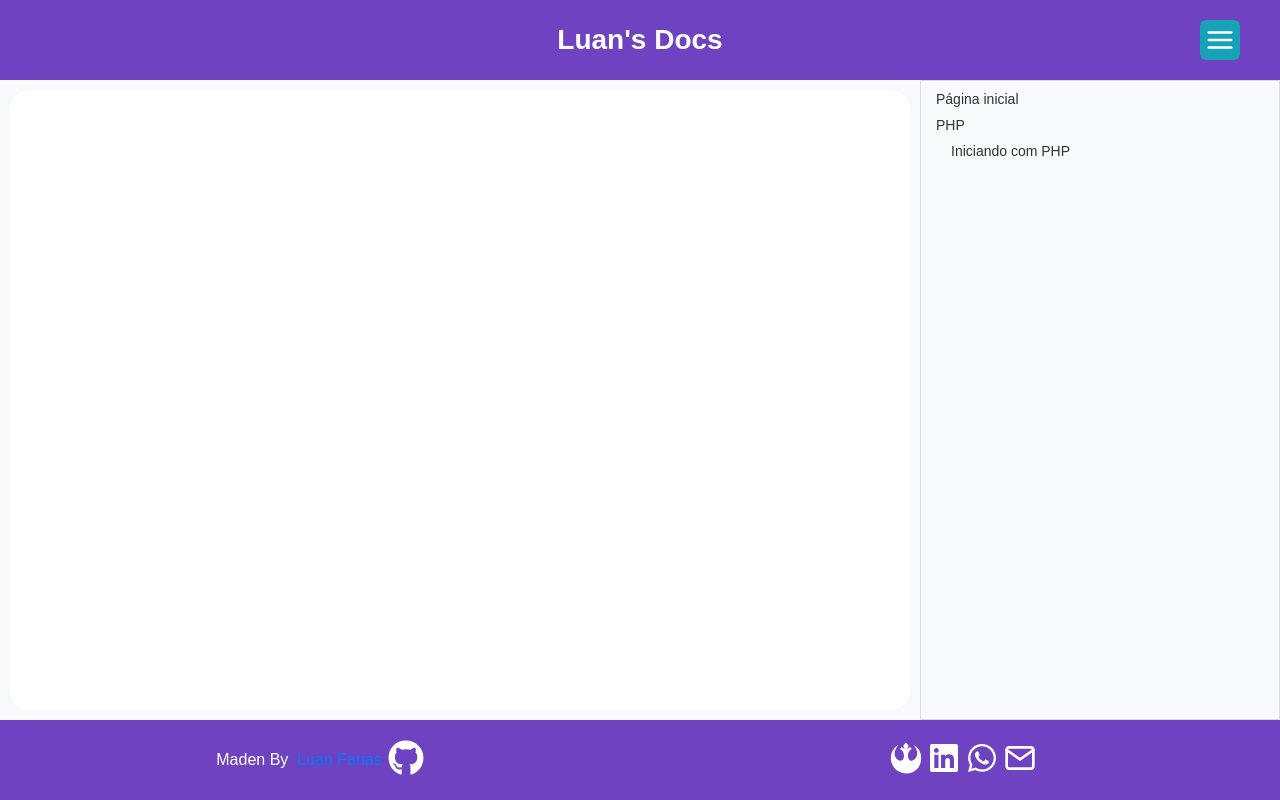
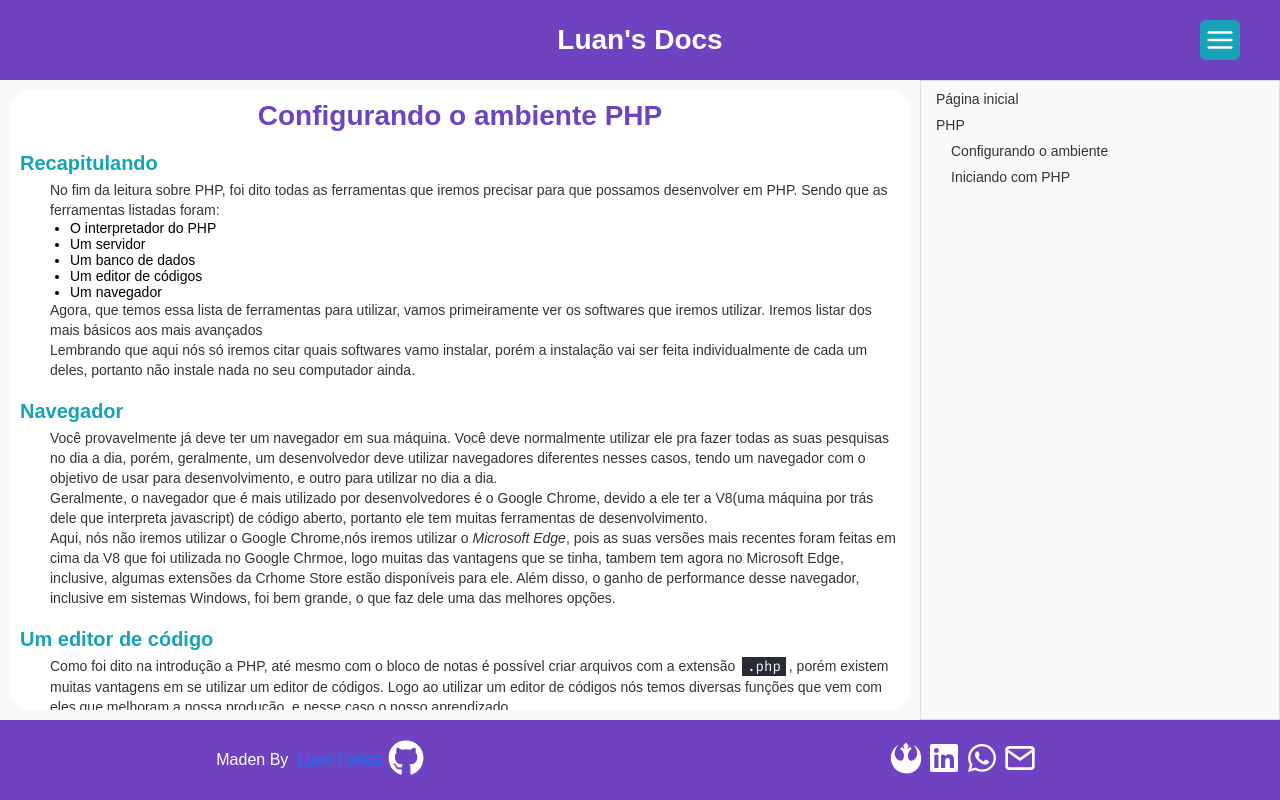
Before and after one commit to lunsmat/Luns_Docs, a React (Create React App) app: page /php/config in a window 1280 px wide. Built offline with nearby package versions, Linux system fonts and the light colour scheme.

Commit message:
Added page /php/config

```diff
--- a/src/components/NavBar/index.tsx
+++ b/src/components/NavBar/index.tsx
@@ -15,6 +15,9 @@ const NavBar: React.FC<Props> = (props) => {
                 <li>
                     <Link to="/php">PHP</Link>
                     <ul>
+                        <li>
+                            <Link to="php/config">Configurando o ambiente</Link>
+                        </li>
                         <li><Link to="php/start">Iniciando com PHP</Link></li>
                     </ul>
                 </li>
--- a/src/components/NavBar/styles.ts
+++ b/src/components/NavBar/styles.ts
@@ -16,7 +16,7 @@ export const Container = styled.nav<Props>`
     background: #F8F9FA;
 
     @media screen and (max-width: 768px) {
-        right: ${props => props.show === true ? 0 : '-360px'};
+        right: ${props => !props.show === true ? 0 : '-360px'};
     }
 
     ul {
--- /dev/null
+++ b/src/pages/PHP/Config/index.tsx
@@ -0,0 +1,79 @@
+import React from 'react';
+
+import { Container } from './styles';
+import CodeBlock from '../../../styles/components/CodeBlock';
+
+const Config: React.FC = () => {
+    return (
+        <Container>
+            <header>
+                <h2>Configurando o ambiente PHP</h2>
+            </header>
+
+            <main>
+                <section>
+                    <header>
+                        <h3>Recapitulando</h3>
+                    </header>
+
+                    <main>
+                        <p>No fim da leitura sobre PHP, foi dito todas as ferramentas que iremos precisar para que possamos desenvolver em PHP. Sendo que as ferramentas listadas foram:</p>
+                        <ul>
+                            <li>O interpretador do PHP</li>
+                            <li>Um servidor</li>
+                            <li>Um banco de dados</li>
+                            <li>Um editor de códigos</li>
+                            <li>Um navegador</li>
+                        </ul>
+                        <p>Agora, que temos essa lista de ferramentas para utilizar, vamos primeiramente ver os softwares que iremos utilizar. Iremos listar dos mais básicos aos mais avançados</p>
+                        <p>Lembrando que aqui nós só iremos citar quais softwares vamo instalar, porém a instalação vai ser feita individualmente de cada um deles, portanto não instale nada no seu computador ainda.</p>
+                    </main>
+                </section>
+
+                <section>
+                    <header>
+                        <h3>Navegador</h3>
+                    </header>
+
+                    <main>
+                        <p>Você provavelmente já deve ter um navegador em sua máquina. Você deve normalmente utilizar ele pra fazer todas as suas pesquisas no dia a dia, porém, geralmente, um desenvolvedor deve utilizar navegadores diferentes nesses casos, tendo um navegador com o objetivo de usar para desenvolvimento, e outro para utilizar no dia a dia.</p>
+                        <p>Geralmente, o navegador que é mais utilizado por desenvolvedores é o Google Chrome, devido a ele ter a V8(uma máquina por trás dele que interpreta javascript) de código aberto, portanto ele tem muitas ferramentas de desenvolvimento.</p>
+                        <p>Aqui, nós não iremos utilizar o Google Chrome,nós iremos utilizar o <i>Microsoft Edge</i>, pois as suas versões mais recentes foram feitas em cima da V8 que foi utilizada no Google Chrmoe, logo muitas das vantagens que se tinha, tambem tem agora no Microsoft Edge, inclusive, algumas extensões da Crhome Store estão disponíveis para ele. Além disso, o ganho de performance desse navegador, inclusive em sistemas Windows, foi bem grande, o que faz dele uma das melhores opções.</p>
+                    </main>
+                </section>
+
+                <section>
+                    <header>
+                        <h3>Um editor de código</h3>
+                    </header>
+
+                    <main>
+                        <p>Como foi dito na introdução a PHP, até mesmo com o bloco de notas é possível criar arquivos com a extensão <CodeBlock display="inline">.php</CodeBlock>, porém existem muitas vantagens em se utilizar um editor de códigos. Logo ao utilizar um editor de códigos nós temos diversas funções que vem com eles que melhoram a nossa produção, e nesse caso o nosso aprendizado.</p>
+                        <p>O editor de códigos que utilizaremos, assim como o navegador também é da Microsoft, é o <i>Visual Studio Code</i>. Por padrão, várias funções já vem integradas no Visual Studio Code(VSCode), porém é possível instalar extensões nele por meio do proóprio app, dessa maneira você pode adaptar ao tipo de sistemas que você está construindo.</p>
+                    </main>
+                </section>
+
+                <section>
+                    <header>
+                        <h3>PHP, Servidor e o Banco de Dados</h3>
+                    </header>
+
+                    <main>
+                        <p>Em relação ao PHP, o Servidor e o Banco de Dados, geralmente ao começar a programar em PHP, é instalado esses três. Por esse motivo, existem softwares que instalam todas essas ferramentas só de uma vez, sem necessitar instalar cada um individualmente.</p>
+                        <p>Disparadamente, o Servidor mais utilizado é o <i>Apache</i>, por diversos motivos, mas ele basicamente ele é um servidor HTTP, e é ele que vamos utilizar para criar um servidor na nossa máquina.</p>
+                        <p>Um dos Banco de Dados mais utilizados atualmente é o MySQL, pode também ser considerado o MariaDB como semelhante, portanto é esse é o banco de dados que vamos utilizar.</p>
+                        <ul>
+                            <li>Apache</li>
+                            <li>MariaDB (MySQL)</li>
+                            <li>PHP</li>
+                        </ul>
+                        <p>Quando se baixa esses três para o desenvolvimento chamamos de uma pilha AMP (Apache, MySQL, PHP). Geralmente os softwares que tem esses três juntos são os AMPs, e o software que iremos utilizar é o <i>XAMPP</i>, o último P é de Perl(uma outra linguagem de programação). Com o Xampp iremos instalar um único software e toda essa pilha irá funcionar.</p>
+                        <p>Após completar a instalação de o Microsoft Edge(Navegador), o Visual Studio Code(Editor de Código) e o XAMPP(Servidor, Banco de Dados e PHP) teremos um ambiente de desenvolvimento ideal para os nossos problemas do dia a dia com PHP.</p>
+                    </main>
+                </section>
+            </main>
+        </Container>
+    );
+}
+
+export default Config;
--- /dev/null
+++ b/src/pages/PHP/Config/styles.ts
@@ -0,0 +1,6 @@
+import styled from 'styled-components';
+import Section from '../../../styles/components/Section';
+
+export const Container = styled(Section)`
+
+`;
--- a/src/routes.tsx
+++ b/src/routes.tsx
@@ -9,6 +9,7 @@ import PageContainer from './styles/components/PageContainer';
 
 import Home from './pages/Home';
 import PHP from './pages/PHP';
+import PHPConfig from './pages/PHP/Config';
 
 const Routes: React.FC = () => {
     const [showNavBar, setShowNavBar] = useState(true);
@@ -21,6 +22,7 @@ const Routes: React.FC = () => {
                 <Switch>
                     <Route exact path="/" component={Home} />
                     <Route exact path="/php" component={PHP} />
+                    <Route exact path="/php/config" component={PHPConfig} />
                 </Switch>
             </PageContainer>
 
```
